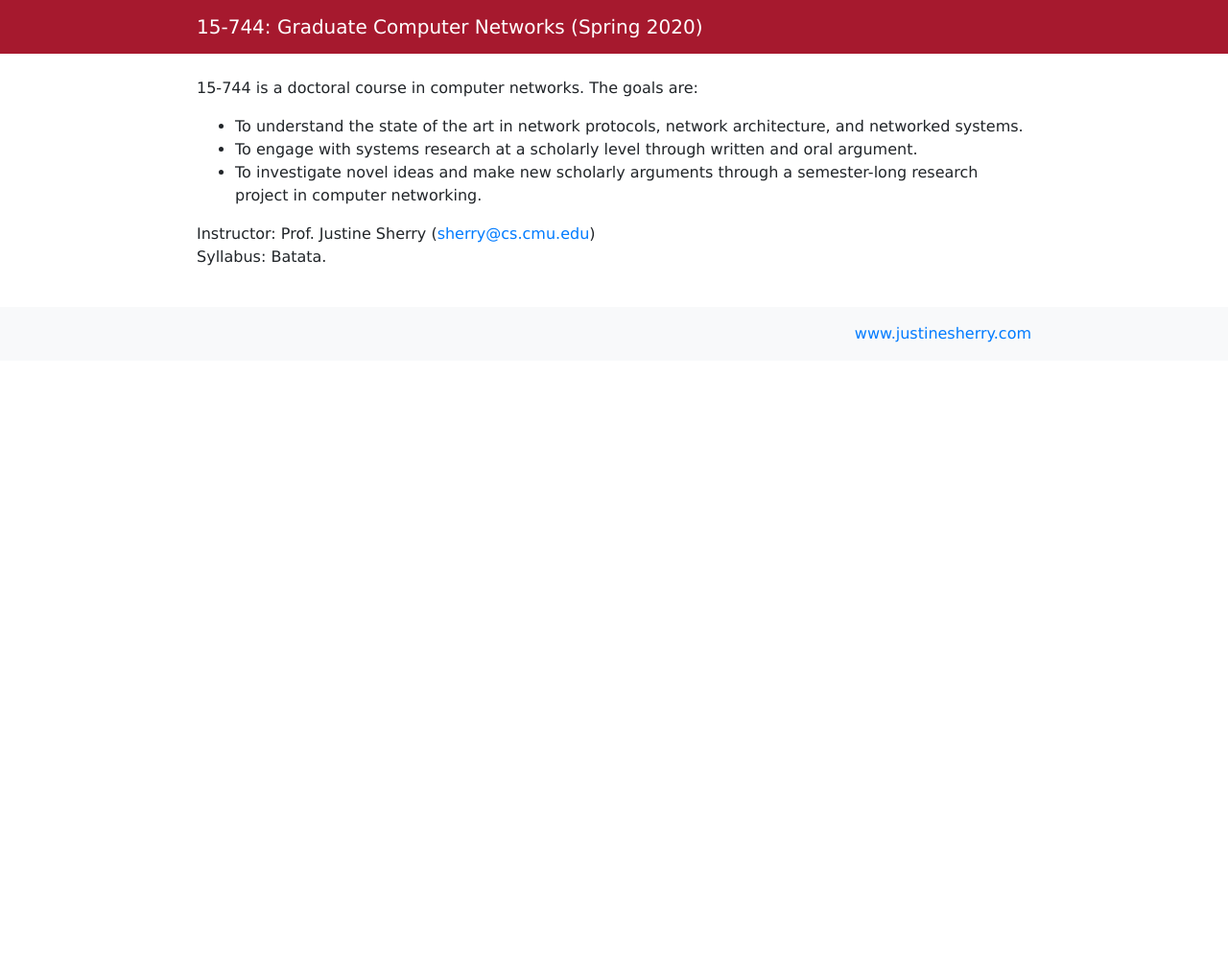
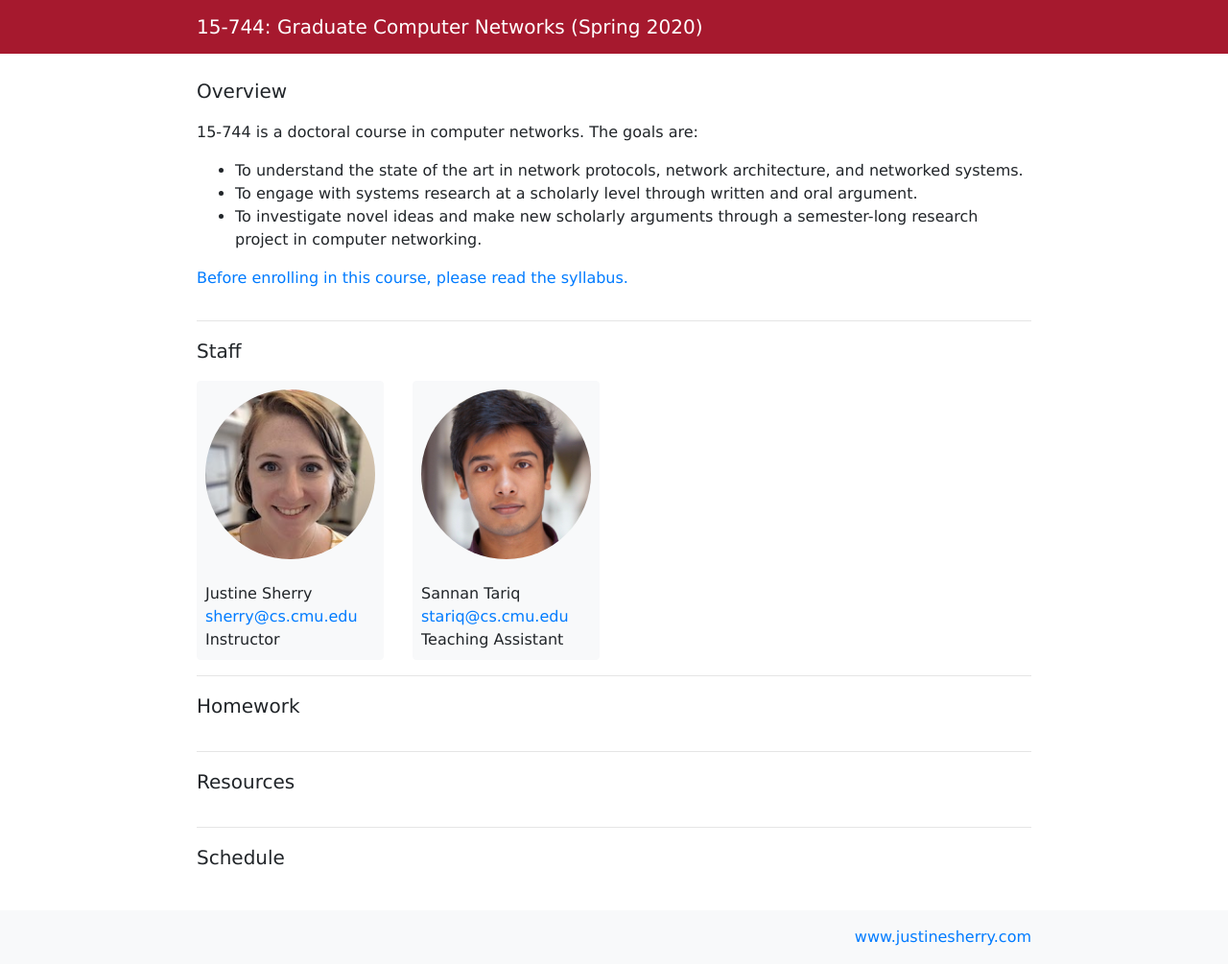
Before and after one commit to abdelfattah-class/ece6950_dle, a Jekyll site: the page built from index.html, in a window 1280 px wide and 1005 px high. Shown: the whole window at 96% size. Built offline with Jekyll 4.4.1, drawn with Linux system fonts in a browser that asks for light colours; nearby versions of some CDN libraries.

Commit message:
new stuff

```diff
--- a/index.html
+++ b/index.html
@@ -3,12 +3,14 @@ layout: cmu
 title: Graduate Computer Networks
 ---
 
+<!-- OVERVIEW AND LINK TO SYLLABUS -->
 <div class="row">
   <div class="col-md-12">
-
+    <p class="lead">Overview</p>
     <p>
     15-744 is a doctoral course in computer networks. The goals are:
     </p>
+    <p>
     <ul>
       <li>
         To understand the state of the art in network protocols, network architecture, and networked systems.
@@ -20,9 +22,65 @@ title: Graduate Computer Networks
         To investigate novel ideas and make new scholarly arguments through a semester-long research project in computer networking.
       </li>
     </ul>
-    <p>
-    Instructor: Prof. Justine Sherry (<a href="mailto:sherry@cs.cmu.edu">sherry@cs.cmu.edu</a>)<br/>
-    Syllabus: Batata.
+    <a href="">Before enrolling in this course, please read the syllabus.</a>
     </p>
   </div><!--col-md-12-->
 </div><!--row-->
+
+<hr />
+
+<!-- STAFF SECTION -->
+<div class="row">
+  <div class="col-md-12">
+  <p class="lead">Staff</p>
+  </div>
+</div>
+
+<div class="row">
+      <div class="col-md-3">
+        <div class="card border-light bg-light h-100 pt-2 px-2 pb-2">
+          <img class="rounded-circle img-fluid d-block mx-auto" src="justine.jpg" alt="">
+          <br/>
+          Justine Sherry <br/>
+          <a href="mailto:sherry@cs.cmu.edu">sherry@cs.cmu.edu</a>
+          Instructor <br/>
+        </div> <!-- CARD -->
+      </div> <!-- COL -->
+
+      <div class="col-md-3">
+        <div class="card border-light bg-light h-100 pt-2 px-2 pb-2">
+          <img class="rounded-circle img-fluid d-block mx-auto" src="sannan.jpg" alt="">
+          <br/>
+          Sannan Tariq<br/>
+          <a href="mailto:stariq@cs.cmu.edu">stariq@cs.cmu.edu</a>
+          Teaching Assistant<br/>
+        </div> <!-- CARD-->
+      </div> <!-- COL -->
+</div><!--row-->
+
+<hr />
+
+<!-- HOMEWORKS -->
+<div class="row">
+  <div class="col-md-12">
+    <p class="lead">Homework</p>
+  </div><!--col-md-12-->
+</div><!--row-->
+
+<hr />
+
+<!-- RESOURCES -->
+<div class="row">
+  <div class="col-md-12">
+    <p class="lead">Resources</p>
+  </div><!--col-md-12-->
+</div><!--row-->
+
+<hr />
+
+<!-- COURSE SCHEDULE -->
+<div class="row">
+  <div class="col-md-12">
+    <p class="lead">Schedule</p>
+  </div><!--col-md-12-->
+</div><!--row-->
```
Also changed, not shown: justine.jpg (added), sannan.jpg (added).
